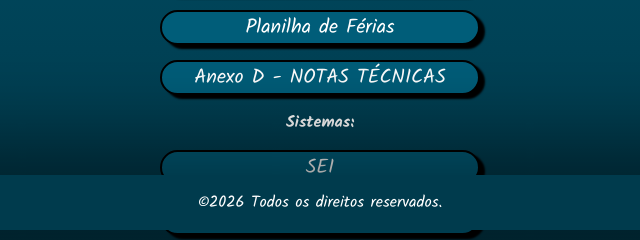
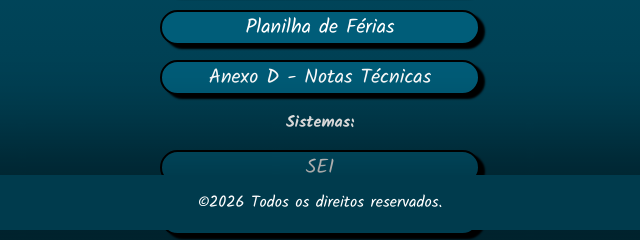
Before and after one commit to suconv-conder/coordenadores, a plain HTML site: page index.html in a window 1280 px wide. Shown: the part 570-810 px from the top of the page, 320-960 px from the left. Drawn offline with Linux system fonts and the light colour scheme.

Commit message:
renomeando botão de NT rev2
renomeando botão de NT

```diff
--- a/index.html
+++ b/index.html
@@ -54,7 +54,7 @@
 	</a>
 
 	<a class="botao" href="https://prodeboffice365-my.sharepoint.com/:w:/g/personal/suconv_apoio_conder_ba_gov_br/IQDL53PZnCyaTZ6IKSe4AJ9GAeVimL1ETI-2gjTm_3H41j8?e=6f9bSC" target="_blank"   rel="noopener noreferrer">
-	    <span>Anexo D - NOTAS TÉCNICAS</span>
+	    <span>Anexo D - Notas Técnicas</span>
 	</a>
 
 	<h4>Sistemas:</h4>
```
